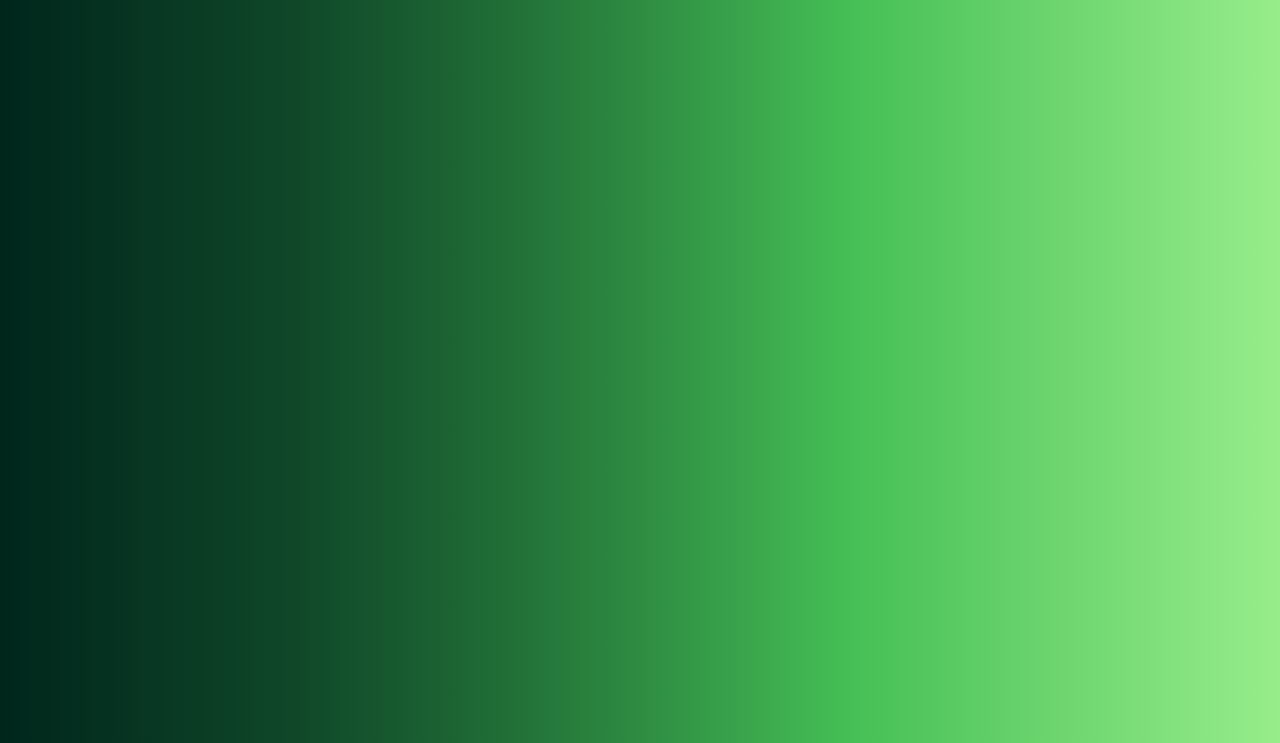
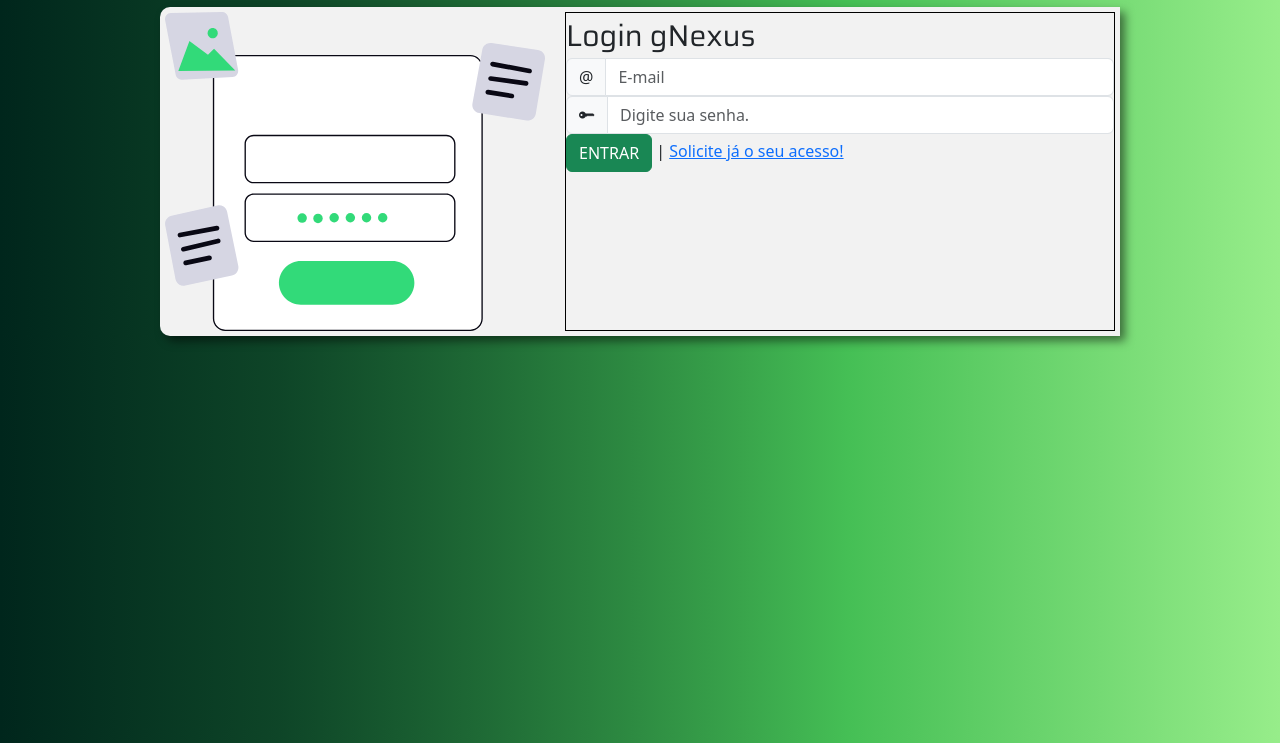
Before and after one commit to dd-nascimento/gNexus, a plain HTML site: page login.html in a window 1280 px wide. Shown: the part 57-800 px from the top of the page. Drawn offline with nearby package versions, Linux system fonts and the light colour scheme.

Commit message:
Desenvolvimento de tela de login com inclusão de novas imagens e link para uso dos icones do bootstrap.

```diff
--- a/_css/styleLoginNexus.css
+++ b/_css/styleLoginNexus.css
@@ -1,7 +1,7 @@
 
 /* IMPORTS */
 @import url('https://fonts.googleapis.com/css2?family=Roboto:ital,wght@0,100..900;1,100..900&family=Saira:ital,wght@0,100..900;1,100..900&display=swap');
-
+@import url("https://cdn.jsdelivr.net/npm/bootstrap-icons@1.13.1/font/bootstrap-icons.min.css");
 
 *{
     padding: 0;
@@ -12,11 +12,32 @@
 /* Declarações CSS */
 body{
     background: linear-gradient(to right, #00261C 0%, 40.87677725118483%, #45BF55 66.25916957855225%, 83.12958478927612%, #97ED8A 100%);
+}
 
+.container{
+    display: flex;
+    width: 75%;
+    margin-top: 5%;
+    padding: 5px;
+    border-radius: 10px 0px 0px 10px;
+    background-color: #F2F2F2;
+    box-shadow: 5px 5px 10px rgba(0, 0, 0, 0.5);
+}
+
+.card-login{
+    display: block;
+    width: 100%;
+    padding: 0;
+    margin-left: 20px;
+    border: solid black 1px;
+
+}
+
+#avatar{
+    width: 20%;
 }
 
 .titulo{
     font-family: "Saira", sans-serif;
     font-size: 30px;
-    color: white;
 }
--- a/login.html
+++ b/login.html
@@ -5,11 +5,42 @@
     <meta name="viewport" content="width=device-width, initial-scale=1.0">
     <title>gNexus - LOGIN</title>
     <link href="https://cdn.jsdelivr.net/npm/bootstrap@5.3.8/dist/css/bootstrap.min.css" rel="stylesheet" integrity="sha384-sRIl4kxILFvY47J16cr9ZwB07vP4J8+LH7qKQnuqkuIAvNWLzeN8tE5YBujZqJLB" crossorigin="anonymous">
+    <link rel="shortcut icon" href="./_img/icon.png" type="image/x-icon">
     <link rel="stylesheet" href="./_css/styleLoginNexus.css">
 </head>
 <body>
 
-    <h1 class="titulo">LOGIN</h1>
+    <div class="container">
+        <img src="./_img/undraw_enter-password_1kl4.svg" width="380px">
+
+        <div class="card-login">
+            <div id="header">
+                <h class="titulo">Login gNexus</h>
+            </div>
+
+            <div id="carga-login">
+                <form action="#" method="post">
+                    <div class="col-lm-3">
+                        <div class="input-group">
+                            <div class="input-group-text">@</div>
+                            <input type="email" class="form-control" id="email" placeholder="E-mail" required>
+                        </div>
+                    </div>
+                    <div class="col-lm-3">
+                        <div class="input-group">
+                            <div class="input-group-text"><i class="bi bi-key-fill"></i></div>
+                            <input type="password" class="form-control" id="password" placeholder="Digite sua senha." required>
+                        </div>
+                    </div>
+                    <div class="form">
+                        <button type="submit" class="btn btn-success">ENTRAR</button> |
+                        <a href="#">Solicite já o seu acesso!</a>
+
+                    </div>
+                </form>
+            </div>
+        </div>
+    </div>
 
     <script src="https://cdn.jsdelivr.net/npm/bootstrap@5.3.8/dist/js/bootstrap.bundle.min.js" integrity="sha384-FKyoEForCGlyvwx9Hj09JcYn3nv7wiPVlz7YYwJrWVcXK/BmnVDxM+D2scQbITxI" crossorigin="anonymous"></script>
 </body>
```
Also changed, not shown: _img/icon.png (added), _img/undraw_young-man-avatar_wgbd.svg (added).
